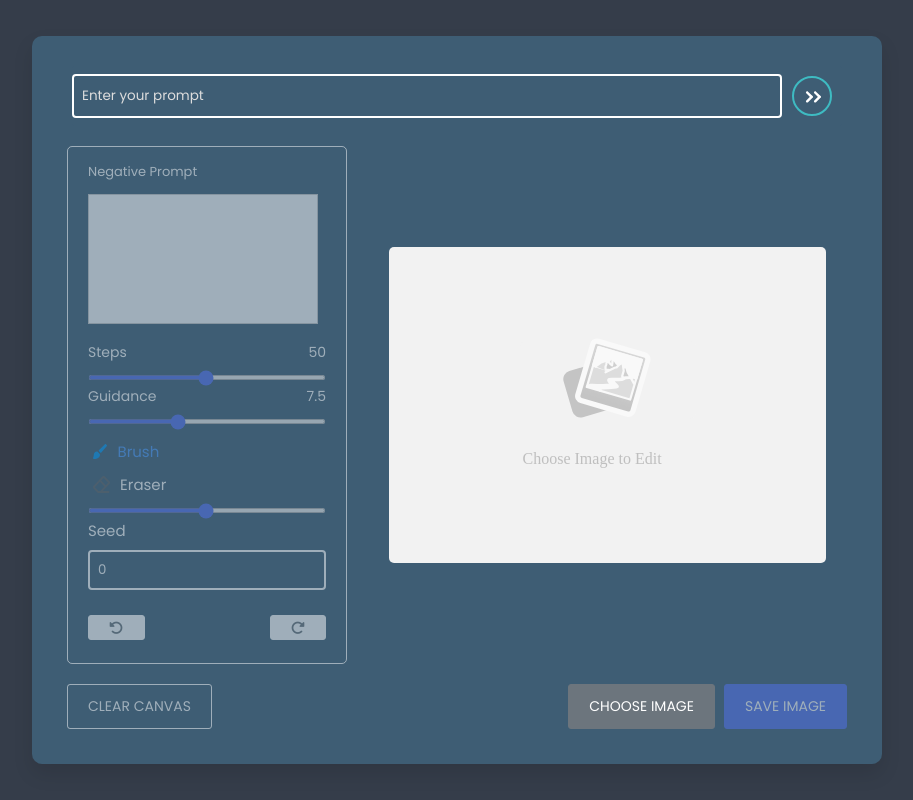
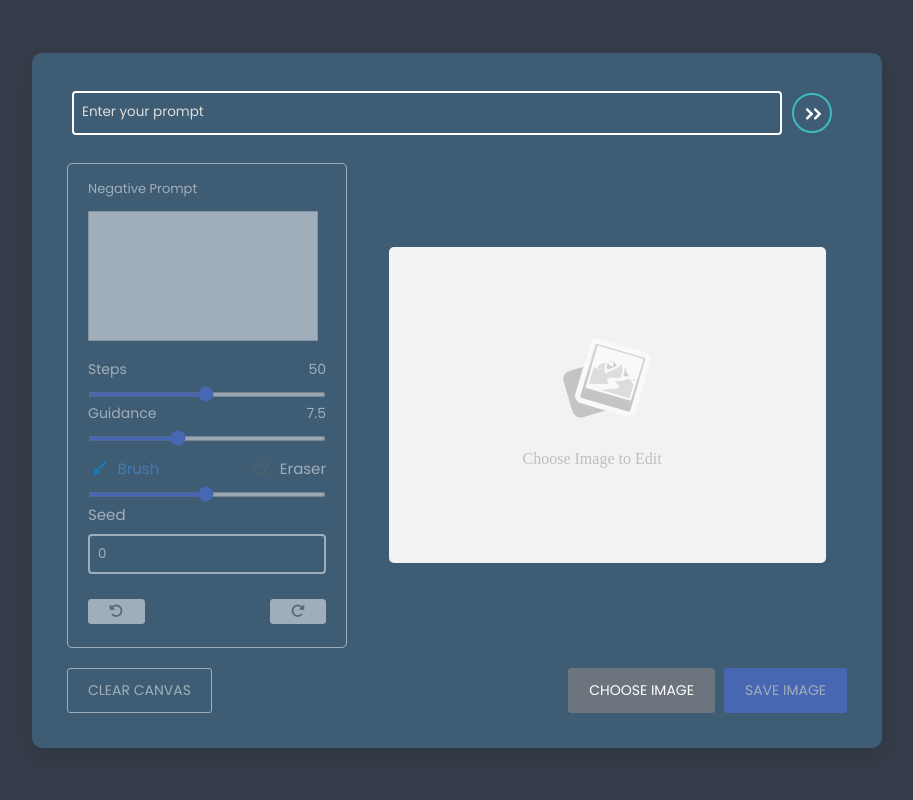
Before and after one commit to JacksonCakes/stable-edit, a Flask app: page / in a window 1280 px wide. Shown: the whole page, without its empty margins (183-1096 px from the left). Run offline with Flask 2, Linux system fonts and the light colour scheme; parts of the project's set-up code (start-up, migrations or seed data) failed here and were passed over; some libraries are stand-ins or nearby versions.

Commit message:
Fix UI bugs

```diff
--- a/static/script.js
+++ b/static/script.js
@@ -113,7 +113,18 @@
     });
 });
 
+toolBtns.forEach(btn => {
+    btn.addEventListener("click", () => { // adding click event to all tool option
+        // removing active class from the previous option and adding on current clicked option
+        document.querySelector(".options .active").classList.remove("active");
+        btn.classList.add("active");
+        selectedTool = btn.id;
+    });
+});
 
+clearCanvas.addEventListener("click", () => {
+    ctx.clearRect(0, 0, canvas.width, canvas.height); // clearing whole canvas
+});
 
 const saveImage = () => {
     const link = document.createElement("a"); // creating <a> element
--- a/static/style.css
+++ b/static/style.css
@@ -180,6 +180,7 @@
   background: #5372F0;
   border-color: #5372F0;
 }
+
 .wrapper .preview-img{
   flex-grow: 1;
   display: flex;
@@ -300,7 +301,6 @@
     }
 
 
-
 .dash-container {
       height: 40px;
       width: 40px;
@@ -411,3 +411,7 @@
   border-color:dodgerBlue;
   box-shadow:0 0 8px 0 dodgerBlue;
 }
+.options {
+  display: flex;
+  justify-content: space-between;
+}
--- a/templates/index.html
+++ b/templates/index.html
@@ -52,6 +52,7 @@
                                 <p id="guide-value">7.5</p>
                               </li>
                               <input type="range" value="7.5" min="1" max="20" id="guidance-slider" >
+                              <ul class="options">
                             <li class="option active tool" id="brush">
                                 <img src="{{url_for('static', filename='icons/brush.svg')}}" alt="">
                                 <span>Brush</span>
@@ -61,6 +62,7 @@
                                 <img src="{{url_for('static', filename='icons/eraser.svg')}}" alt="">
                                 <span>Eraser</span>
                               </li>
+                        </ul>
                         </ui>
                         <input type="range" value="50" min="1" max="100" id="size-slider" >
 
```
